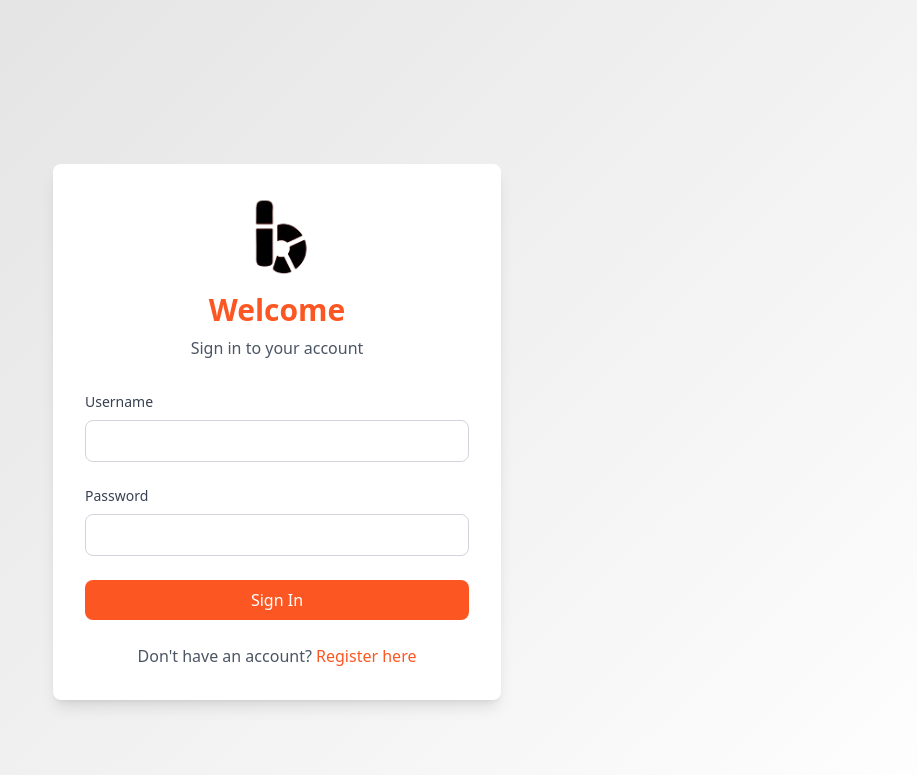
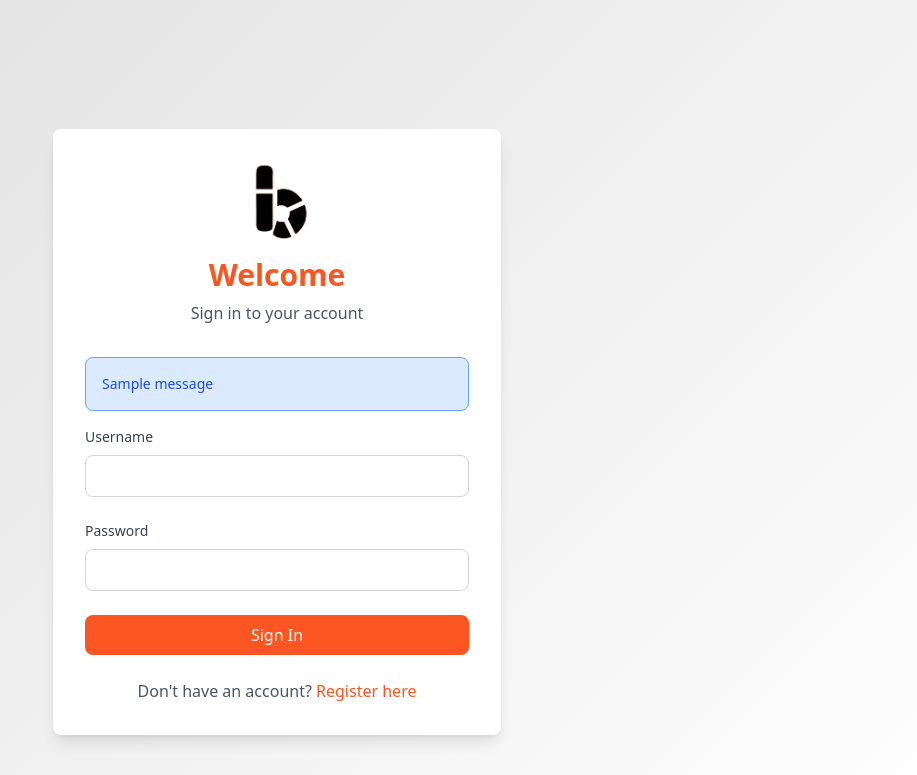
Before and after one commit to lMarul/Budge-IT, a Flask app: page / in a window 1280 px wide. Shown: the top 775 px of the page, without its empty margins (363-1280 px from the left). Run offline with Flask 3, Linux system fonts and the light colour scheme; tables that the repository leaves empty hold one stand-in row (Sample ...); one stand-in notice (Sample message) is shown; some libraries are stand-ins or nearby versions.

Commit message:
IMPROVE: Better handling of Supabase connection limits - app starts even when database is down

```diff
--- a/app/__init__.py
+++ b/app/__init__.py
@@ -110,11 +110,13 @@ def create_app(config_name=None):
                 print("⚠️ This is due to Supabase connection limits - YOUR DATA IS STILL SAFE!")
                 print("✅ The app will work once connection limits reset (15-30 minutes)")
                 print("✅ Your data is preserved in Supabase")
+                print("✅ App will start and be accessible for users")
 
         except Exception as e:
             print(f"⚠️ Database initialization warning: {e}")
             print("⚠️ YOUR SUPABASE DATA IS STILL SAFE!")
             print("✅ App will start and work once connection limits reset")
+            print("✅ Users can still access the app - database will connect when available")
 
     print("✅ Flask application initialization completed")
     print("✅ Your app is ready to use!")
--- a/app/routes/main.py
+++ b/app/routes/main.py
@@ -17,6 +17,19 @@ import os
 # Create main blueprint for organizing application routes
 main_bp = Blueprint('main', __name__)
 
+# Simple status route that works even when database is down
+@main_bp.route('/status')
+def status():
+    """
+    Simple status endpoint that works even when database is unavailable.
+    """
+    return jsonify({
+        'status': 'running',
+        'message': 'Budge-IT app is running! Your Supabase data is safe.',
+        'database': 'checking...',
+        'timestamp': datetime.now().isoformat()
+    }), 200
+
 # Health check endpoint to monitor database status
 @main_bp.route('/health')
 def health_check():
@@ -24,6 +37,8 @@ def health_check():
     Health check endpoint to monitor database and app status.
     """
     try:
+        from app.utils.database import check_database_connection
+
         # Check database connection
         db_healthy = check_database_connection()
 
--- a/app/templates/login.html
+++ b/app/templates/login.html
@@ -21,6 +21,17 @@
             <!-- Subtitle text -->
             <p class="text-gray-600 mt-2">Sign in to your account</p>
         </div>
+
+        <!-- Flash messages for user feedback -->
+        {% with messages = get_flashed_messages(with_categories=true) %}
+            {% if messages %}
+                {% for category, message in messages %}
+                    <div class="mb-4 p-4 rounded-lg {% if category == 'error' %}bg-red-100 border border-red-400 text-red-700{% else %}bg-blue-100 border border-blue-400 text-blue-700{% endif %}">
+                        <p class="text-sm">{{ message }}</p>
+                    </div>
+                {% endfor %}
+            {% endif %}
+        {% endwith %}
 
         <!-- Login form - submits to auth.login route via POST method -->
         <form method="POST" action="{{ url_for('auth.login') }}" class="space-y-6">
```
